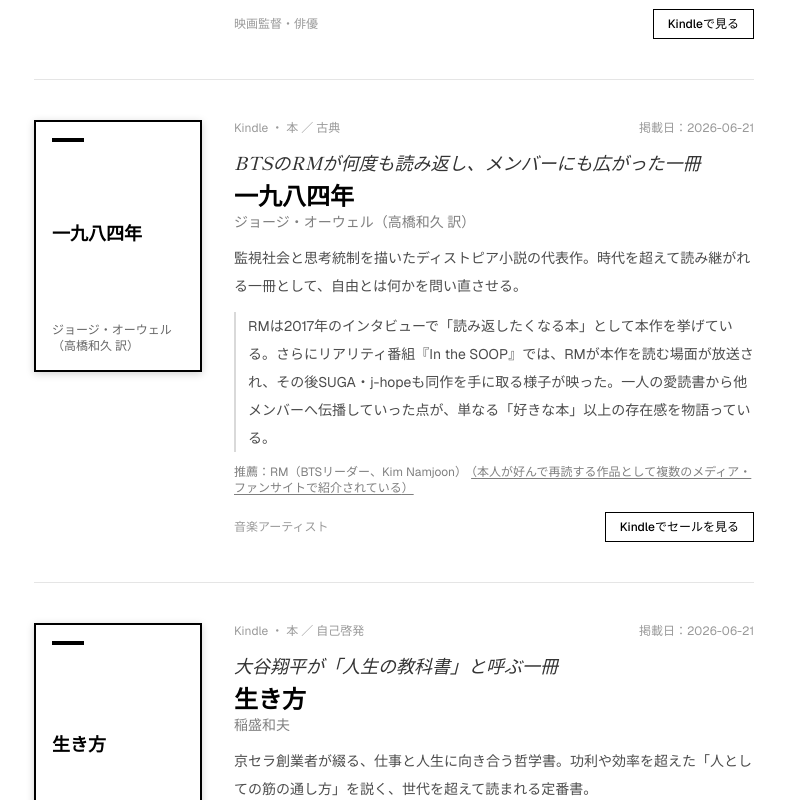
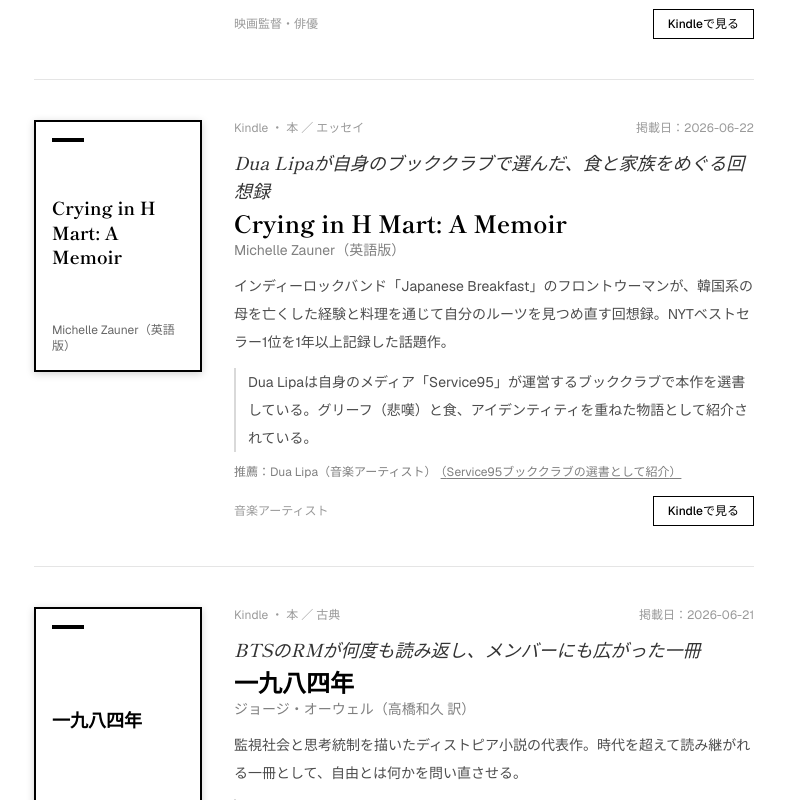
Before and after one commit to Wtr1818/kindle-sensho, a Next.js app: page /archive in a window 1280 px wide. Shown: the part 1060-1860 px from the top of the page, without its empty margins (246-1031 px from the left). Built offline with nearby package versions, Linux system fonts and the light colour scheme.

Commit message:
Add Dua Lipa book club entry, research round covering Nvidia/Tim Ferriss/DiCaprio/comedians/chefs

```diff
--- a/data/entries.ts
+++ b/data/entries.ts
@@ -246,4 +246,25 @@
     onSale: false,
     dateAdded: "2026-06-22",
   },
+  {
+    slug: "crying-in-h-mart",
+    title: "Crying in H Mart: A Memoir",
+    author: "Michelle Zauner（英語版）",
+    asin: "0525657746",
+    platform: "Kindle",
+    contentType: "本",
+    genre: "エッセイ",
+    hook: "Dua Lipaが自身のブッククラブで選んだ、食と家族をめぐる回想録",
+    whyRead:
+      "インディーロックバンド「Japanese Breakfast」のフロントウーマンが、韓国系の母を亡くした経験と料理を通じて自分のルーツを見つめ直す回想録。NYTベストセラー1位を1年以上記録した話題作。",
+    recommenderStory:
+      "Dua Lipaは自身のメディア「Service95」が運営するブッククラブで本作を選書している。グリーフ（悲嘆）と食、アイデンティティを重ねた物語として紹介されている。",
+    recommenderName: "Dua Lipa（音楽アーティスト）",
+    recommenderTag: "音楽アーティスト",
+    sourceLabel: "Service95ブッククラブの選書として紹介",
+    sourceUrl: "https://tertulia.com/editorial-list/dua-lipa-complete-book-club-picks",
+    status: "active",
+    onSale: false,
+    dateAdded: "2026-06-22",
+  },
 ];
```
